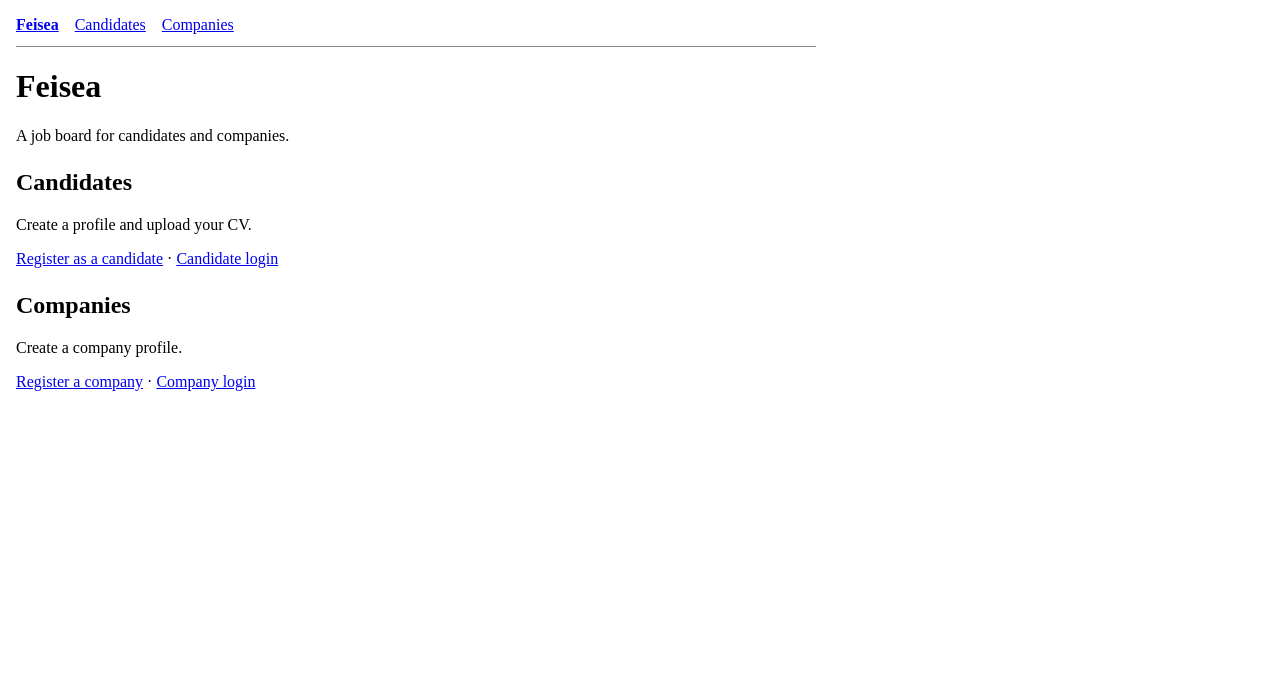
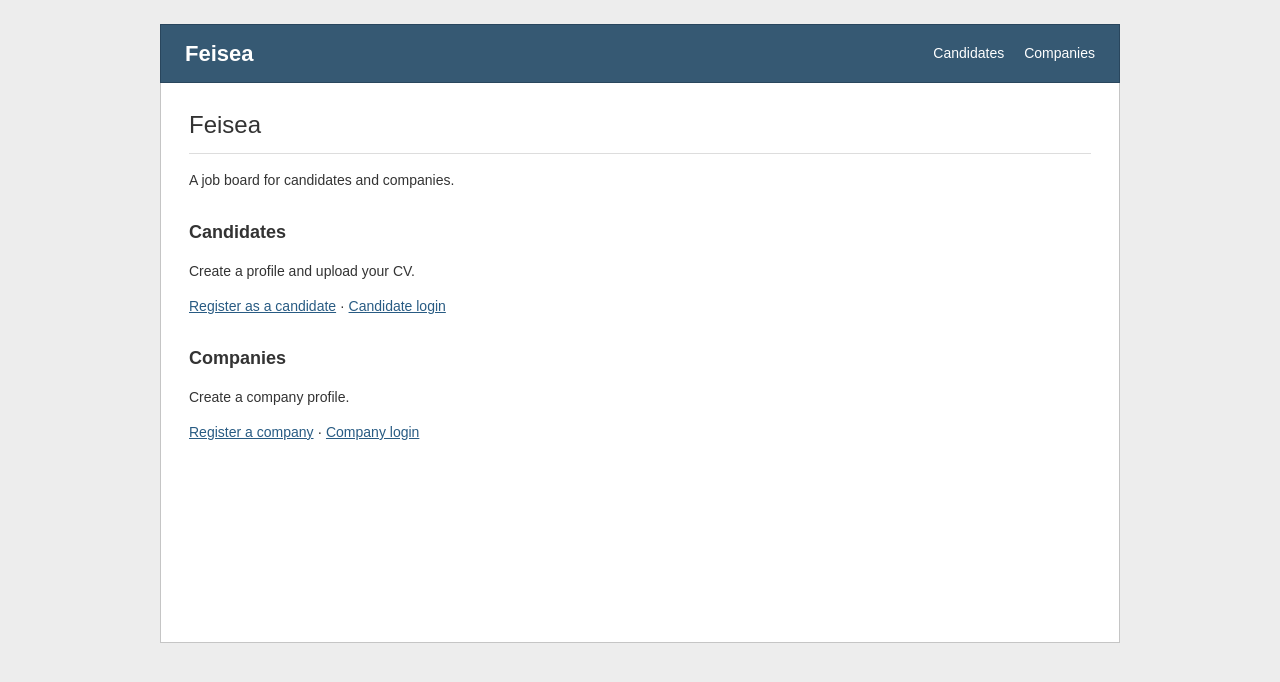
Before and after one commit to Lobby35/Feisea, a React (Vite) app in the folder frontend/: page / in a window 1280 px wide. Shown: the top 682 px of the page. Built offline with nearby package versions, Linux system fonts and the light colour scheme; no server answers.

Commit message:
[IMP] web: update layout

```diff
--- a/frontend/src/styles/base.css
+++ b/frontend/src/styles/base.css
@@ -1,81 +1,192 @@
+* {
+  box-sizing: border-box;
+}
+
 body {
-  margin: 1rem;
-  background: white;
-  color: black;
-  font-family: "Times New Roman", serif;
-  font-size: 16px;
+  margin: 0;
+  background: #ededed;
+  color: #333;
+  font: 14px/1.5 Arial, Helvetica, sans-serif;
   overflow-wrap: anywhere;
 }
 
 header, main {
-  max-width: 50rem;
+  width: calc(100% - 2rem);
+  max-width: 960px;
+  margin: 0 auto;
+  border: 1px solid #c5c5c5;
 }
 
 header {
-  padding-bottom: 0.75rem;
-  border-bottom: 1px solid #888;
+  margin-top: 24px;
+  background: #365973;
+  border-color: #29465d;
+  color: white;
 }
 
 nav {
   display: flex;
   align-items: center;
   flex-wrap: wrap;
-  gap: 1rem;
+  gap: 20px;
+  padding: 12px 24px;
+}
+
+nav a {
+  color: white;
+  text-decoration: none;
+}
+
+nav a:hover {
+  text-decoration: underline;
 }
 
 nav > a:first-child {
+  margin-right: auto;
+  font-size: 22px;
   font-weight: bold;
 }
 
-nav img, svg {
+nav img {
+  display: block;
+  object-fit: cover;
+  border: 1px solid #ddd;
+}
+
+svg {
   vertical-align: middle;
 }
 
-nav img {
-  object-fit: cover;
+main {
+  min-height: 70vh;
+  margin-bottom: 24px;
+  padding: 24px 28px;
+  border-top: 0;
+  background: white;
+}
+
+h1 {
+  margin-top: 0;
+  padding-bottom: 10px;
+  border-bottom: 1px solid #ddd;
+  font-size: 24px;
+  font-weight: normal;
+}
+
+h2 {
+  margin-top: 28px;
+  font-size: 18px;
+}
+
+a {
+  color: #285b83;
 }
 
 form {
-  max-width: 38rem;
-  margin: 1rem 0;
+  max-width: 580px;
+  margin: 20px 0;
 }
 
 fieldset {
   min-width: 0;
-  padding: 0.75rem;
-  border: 1px solid #888;
+  margin: 0;
+  padding: 12px 20px;
+  border: 1px solid #ccc;
+  background: #fafafa;
+}
+
+legend {
+  padding: 0 6px;
+  font-weight: bold;
+}
+
+input, textarea, select, button {
+  font: inherit;
 }
 
 input:not([type="checkbox"]), textarea, select {
-  box-sizing: border-box;
   width: 100%;
   max-width: 100%;
-  margin-top: 0.25rem;
-  padding: 0.2rem;
-}
-
-button {
-  padding: 0.25rem 0.5rem;
-  cursor: pointer;
-}
-
-button:disabled {
-  cursor: default;
+  margin-top: 4px;
+  padding: 6px 8px;
+  border: 1px solid #aaa;
+  border-radius: 2px;
+  background: white;
+  color: #333;
 }
 
 textarea {
   resize: vertical;
 }
 
+button {
+  max-width: 100%;
+  padding: 5px 12px;
+  border: 1px solid #999;
+  border-radius: 2px;
+  background: linear-gradient(white, #e2e2e2);
+  color: #333;
+  cursor: pointer;
+}
+
+button:hover:not(:disabled) {
+  border-color: #444;
+}
+
+button[type="submit"] {
+  border-color: #29465d;
+  background: #365973;
+  color: white;
+}
+
+button:disabled {
+  opacity: 0.6;
+  cursor: default;
+}
+
+:focus-visible {
+  outline: 2px solid #527d9e;
+  outline-offset: 2px;
+}
+
 section {
-  margin: 1.5rem 0;
+  margin: 24px 0;
 }
 
 [role="status"] {
-  padding: 0.5rem;
-  border: 1px solid #888;
+  padding: 10px 12px;
+  border: 1px solid #bdcddd;
+  background: #eef3f7;
+  color: #29465d;
+}
+
+#password-requirements {
+  padding-left: 20px;
+  font-size: 13px;
+}
+
+#password-requirements s {
+  color: #52734c;
 }
 
 main img {
   max-width: 100%;
+  border: 1px solid #ccc;
 }
+
+@media (max-width: 600px) {
+  header, main {
+    width: 100%;
+    margin: 0;
+    border-right: 0;
+    border-left: 0;
+  }
+
+  nav, main {
+    padding: 16px;
+  }
+
+  fieldset {
+    padding: 10px 12px;
+  }
+}
```
